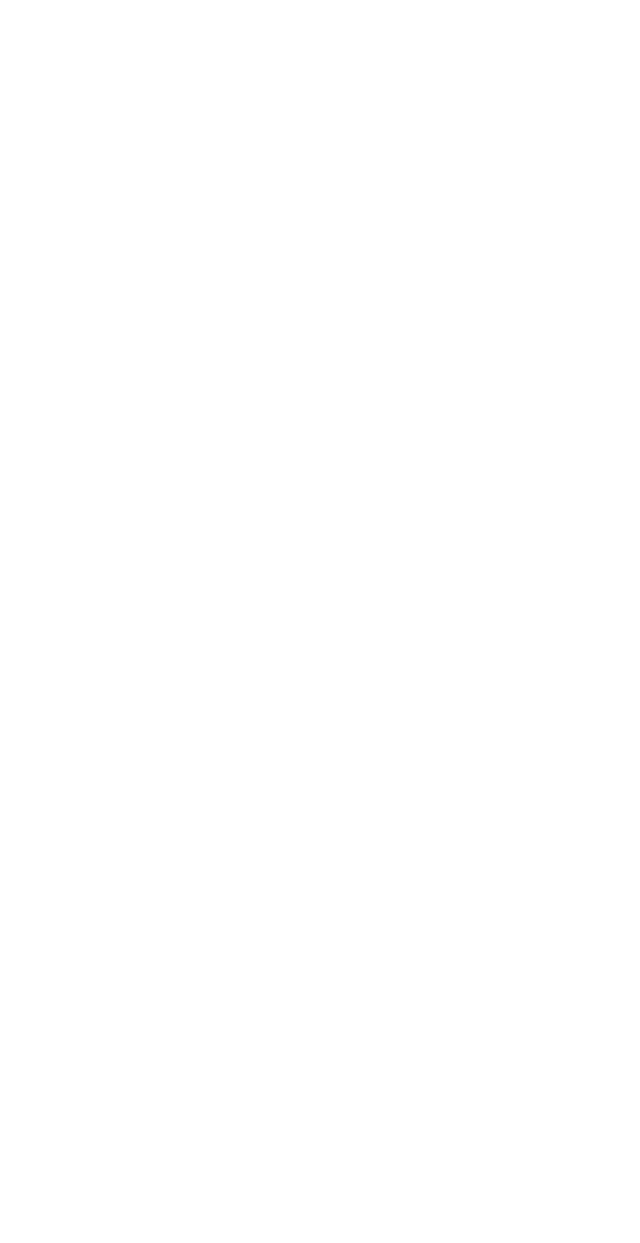
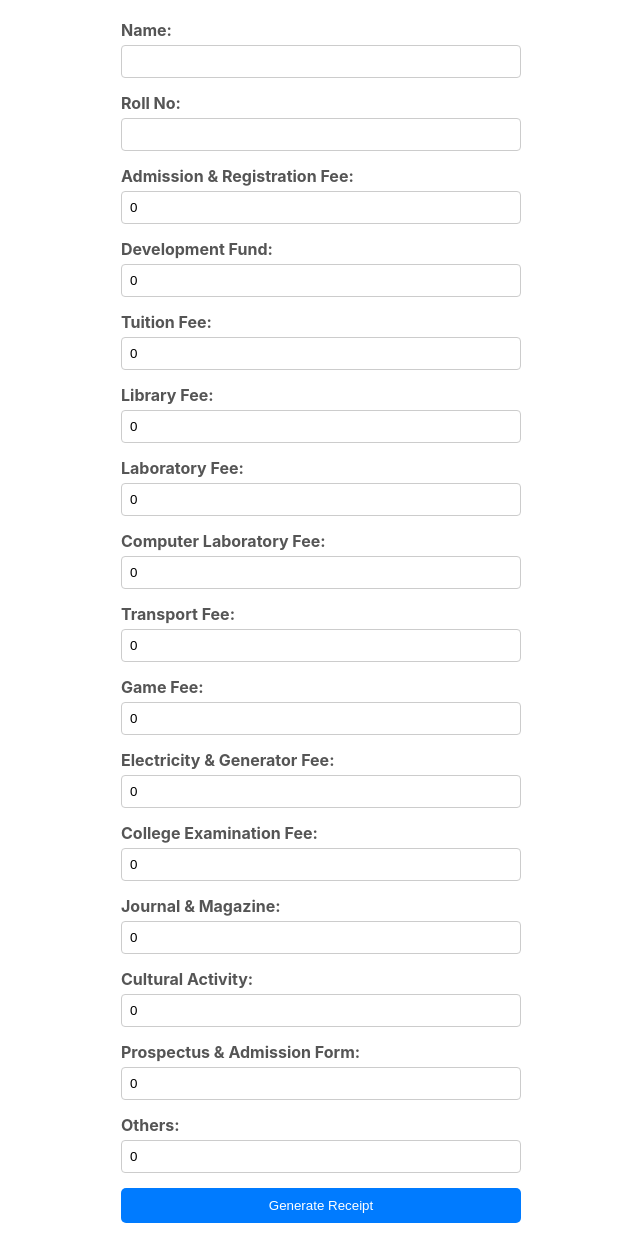
Before and after one commit to adarshkumar790/feefrontend, a React (Create React App) app: page /receipt in a window 1280 px wide. Before the commit this address had no page. Shown: the whole page, without its empty margins (319-959 px from the left). Before the commit the page ends 800 px from the top, so only its background shows below. Built offline with nearby package versions, Linux system fonts and the light colour scheme.

Commit message:
first commit

```diff
--- a/src/App.js
+++ b/src/App.js
@@ -5,6 +5,7 @@ import FeePage from './pages/FeePage';
 import AddStudent from './components/AddStudent';
 import PaymentReceipt from './components/PaymentReciept';
 import Login from './pages/Login';
+import Receipt from './pages/Receipt';
 
 function App() {
   return (
@@ -16,6 +17,7 @@ function App() {
           <Route path="/fee/:studentId" element={<FeePage />} />
           <Route path="/payment-receipt/:paymentId" element={<PaymentReceipt />} />
           <Route path='/' element={<Login/>}/>
+          <Route path='/receipt' element={<Receipt/>}/>
         </Routes>
       </div>
     </Router>
--- /dev/null
+++ b/src/pages/Receipt.css
@@ -0,0 +1,101 @@
+/* Adjusted Payment Receipt Container without Border */
+.payment-receipt-container {
+  padding: 10px; /* Reduced padding */
+  width: 450px; /* Reduced width slightly */
+  margin: 0 auto;
+  background-color: #f9f9f9;
+  box-shadow: 0 2px 4px rgba(0, 0, 0, 0.1); /* Retained subtle shadow for print */
+  font-size: 12px; /* Reduced overall font size */
+}
+
+/* Receipt Heading Styles */
+.receipt-heading {
+  text-align: center;
+  margin-bottom: 10px; /* Reduced margin */
+}
+
+.receipt-heading h3 {
+  margin: 0;
+  font-size: 18px; /* Reduced font size */
+  font-weight: bold;
+}
+
+.receipt-heading p {
+  margin: 0;
+  font-size: 12px; /* Reduced font size */
+}
+
+/* Styles for aligning receipt number, date, and name in the same row */
+.receipt-row {
+  display: flex;
+  justify-content: space-between;
+  margin-bottom: 5px; /* Reduced margin */
+}
+
+.receipt-header p {
+  margin: 0;
+  font-size: 12px; /* Reduced font size */
+}
+
+/* Receipt Body Styles */
+.payment-details-table {
+  width: 100%;
+  margin-top: 10px; /* Reduced margin */
+  border-collapse: collapse;
+  font-size: 12px; /* Reduced font size */
+}
+
+.payment-details-table th,
+.payment-details-table td {
+  border: 1px solid #000;
+  padding: 5px; /* Reduced padding */
+  text-align: left;
+}
+
+/* Print Button Container */
+.print-button-container {
+  margin-top: 10px; /* Reduced margin */
+  text-align: center;
+}
+
+.print-button {
+  padding: 8px 15px; /* Reduced padding */
+  font-size: 14px; /* Reduced font size */
+}
+
+/* Reduced button hover effect */
+.print-button:hover {
+  background-color: #45a049;
+}
+
+/* Payment Form Styles */
+.payment-form {
+  margin: 20px auto; /* Center the form horizontally */
+  width: 400px; /* Fixed width for the form */
+  display: flex;
+  flex-direction: column; /* Arrange children in a column */
+  align-items: center; /* Center items horizontally */
+}
+
+.form-group {
+  margin-bottom: 15px; /* Space between form elements */
+  width: 100%; /* Make the form groups take full width */
+}
+
+.form-group label {
+  display: block; /* Labels on their own line */
+  margin-bottom: 5px; /* Space below labels */
+}
+
+.submit-button {
+  padding: 10px 15px; /* Padding for the button */
+  background-color: #007bff; /* Button background color */
+  color: white; /* Button text color */
+  border: none; /* No border */
+  cursor: pointer; /* Pointer cursor on hover */
+  width: 100%; /* Full width for the button */
+}
+
+.submit-button:hover {
+  background-color: #0056b3; /* Darker shade on hover */
+}
--- /dev/null
+++ b/src/pages/Receipt.js
@@ -0,0 +1,184 @@
+import React, { useState } from 'react';
+import './Receipt.css';
+
+function PaymentForm({ onSubmit }) {
+  const [name, setName] = useState('');
+  const [rollNo, setRollNo] = useState('');
+  const [paymentDetails, setPaymentDetails] = useState({
+    'Admission & Registration Fee': 0,
+    'Development Fund': 0,
+    'Tuition Fee': 0,
+    'Library Fee': 0,
+    'Laboratory Fee': 0,
+    'Computer Laboratory Fee': 0,
+    'Transport Fee': 0,
+    'Game Fee': 0,
+    'Electricity & Generator Fee': 0,
+    'College Examination Fee': 0,
+    'Journal & Magazine': 0,
+    'Cultural Activity': 0,
+    'Prospectus & Admission Form': 0,
+    'Others': 0,
+  });
+
+  const handleInputChange = (e) => {
+    setPaymentDetails({ ...paymentDetails, [e.target.name]: parseFloat(e.target.value) });
+  };
+
+  const handleSubmit = (e) => {
+    e.preventDefault();
+    const totalAmount = Object.values(paymentDetails).reduce((acc, item) => acc + item, 0);
+    const paymentData = { name, rollNo, amount: totalAmount, paymentDetails };
+    onSubmit(paymentData);
+  };
+
+  return (
+    <form onSubmit={handleSubmit} className="payment-form">
+      <div className="form-group">
+        <label>Name:</label>
+        <input type="text" value={name} onChange={(e) => setName(e.target.value)} required />
+      </div>
+      <div className="form-group">
+        <label>Roll No:</label>
+        <input type="text" value={rollNo} onChange={(e) => setRollNo(e.target.value)} required />
+      </div>
+
+      {Object.keys(paymentDetails).map((key) => (
+        <div className="form-group" key={key}>
+          <label>{key}:</label>
+          <input
+            type="number"
+            name={key}
+            value={paymentDetails[key]}
+            onChange={handleInputChange}
+            required
+          />
+        </div>
+      ))}
+
+      <button type="submit" className="submit-button">Generate Receipt</button>
+    </form>
+  );
+}
+
+function Receipt({ payment }) {
+  if (!payment) return null;
+
+  const receiptNo = `NNG-${Math.floor(Math.random() * 10000)}`;
+
+  const totalAmount = Object.keys(payment.paymentDetails).reduce(
+    (sum, key) => key !== 'Total' ? sum + payment.paymentDetails[key] : sum,
+    0
+  );
+
+  const convertToWords = (num) => {
+    const a = ['', 'One', 'Two', 'Three', 'Four', 'Five', 'Six', 'Seven', 'Eight', 'Nine', 'Ten',
+      'Eleven', 'Twelve', 'Thirteen', 'Fourteen', 'Fifteen', 'Sixteen', 'Seventeen',
+      'Eighteen', 'Nineteen'];
+    const b = ['', '', 'Twenty', 'Thirty', 'Forty', 'Fifty', 'Sixty', 'Seventy', 'Eighty', 'Ninety'];
+    const g = ['', 'Thousand', 'Million', 'Billion'];
+
+    let word = '';
+    let i = 0;
+
+    if (num === 0) return 'Zero';
+
+    while (num > 0) {
+      let n = num % 1000;
+      if (n) {
+        let str = '';
+        if (n % 100 < 20) {
+          str = a[n % 100] + ' ';
+        } else {
+          str = b[Math.floor(n % 100 / 10)] + ' ' + a[n % 10] + ' ';
+        }
+        if (Math.floor(n / 100) > 0) {
+          str = a[Math.floor(n / 100)] + ' Hundred ' + str;
+        }
+        word = str + g[i] + ' ' + word;
+      }
+      num = Math.floor(num / 1000);
+      i++;
+    }
+    return word.trim();
+  };
+
+  const totalInWords = convertToWords(totalAmount) + ' Rupees Only';
+
+  return (
+    <div className="payment-receipt-container">
+      <div className="receipt-heading">
+        <h3>MONEY RECEIPT</h3>
+        <p><strong>N.N.GHOSH SANATAN TEACHERS TRAINING COLLEGE</strong></p>
+        <p>Mob: 9576035072</p>
+      </div>
+
+      <div className="receipt-header">
+        <div className="receipt-row">
+          <p><strong>Receipt No:</strong> {receiptNo}</p>
+          <p><strong>Date:</strong> {new Date().toLocaleDateString()}</p>
+        </div>
+        <div className='receipt-row'>
+          <p><strong>Name:</strong> {payment.name}</p>
+        </div>
+        <div className='receipt-row'>
+          <p><strong>Roll No:</strong> {payment.rollNo}</p>
+          <p><strong>Course:</strong> B.Ed</p>
+        </div>
+      </div>
+
+      <div className="receipt-body">
+        <table className="payment-details-table">
+          <thead>
+            <tr>
+              <th>SI No</th>
+              <th>Description</th>
+              <th>Amount</th>
+            </tr>
+          </thead>
+          <tbody>
+            {Object.keys(payment.paymentDetails).map((key, index) => (
+              key !== 'Total' && (
+                <tr key={index}>
+                  <td>{index + 1}</td>
+                  <td>{key}</td>
+                  <td>{payment.paymentDetails[key]}</td>
+                </tr>
+              )
+            ))}
+            <tr>
+              <td>{Object.keys(payment.paymentDetails).length}</td>
+              <td><strong>Total</strong></td>
+              <td><strong>{totalAmount}</strong></td>
+            </tr>
+          </tbody>
+        </table>
+        <h5>Rupees in words: {totalInWords}</h5>
+      </div>
+
+      <div className="print-button-container">
+        <button onClick={() => window.print()} className="print-button">Print Receipt</button>
+      </div>
+    </div>
+  );
+}
+
+function App() {
+  const [paymentData, setPaymentData] = useState(null);
+
+  const handleFormSubmit = (data) => {
+    setPaymentData(data);
+  };
+
+  return (
+    <div className="App">
+      {!paymentData ? (
+        <PaymentForm onSubmit={handleFormSubmit} />
+      ) : (
+        <Receipt payment={paymentData} />
+      )}
+    </div>
+  );
+}
+
+export default App;
```
